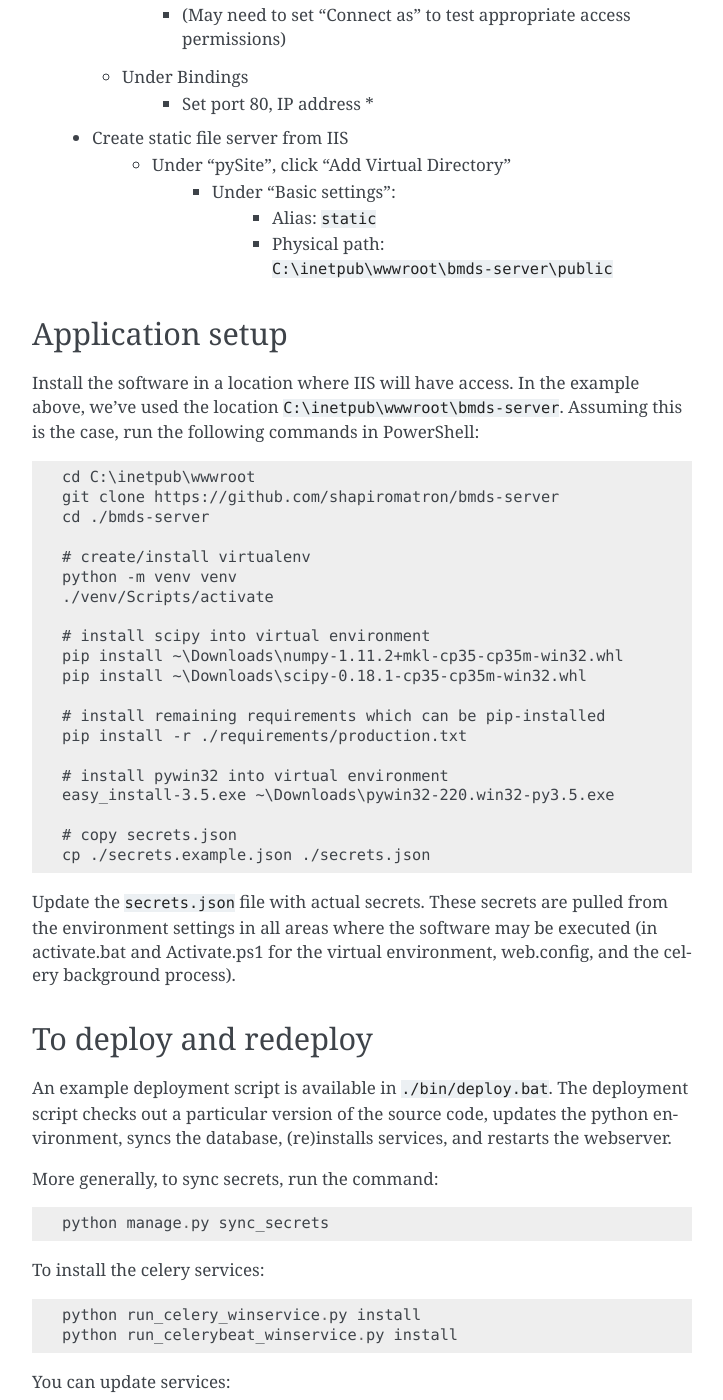
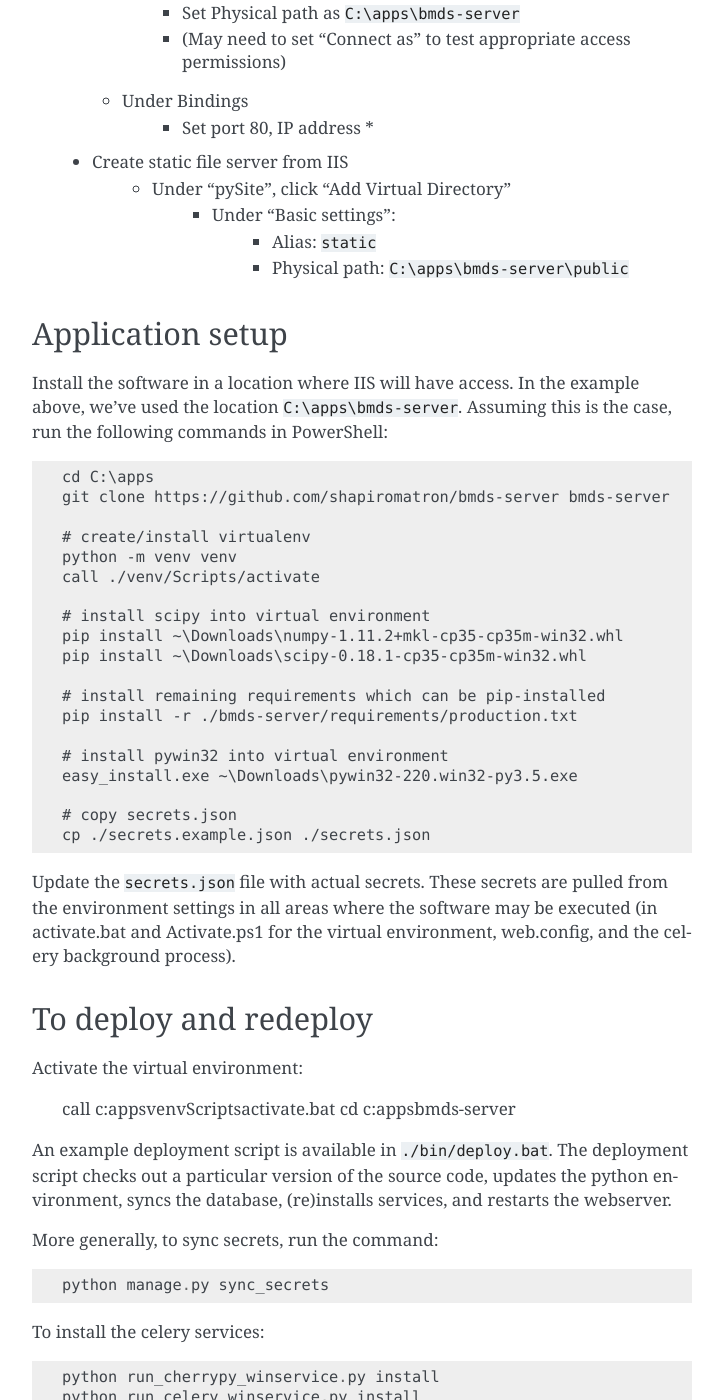
Before and after one commit to shapiromatron/bmds-server, a Sphinx documentation site: the page built from docs/deploying.rst, in a window 1280 px wide and 1400 px high, scrolled down 1721 px. Shown: the whole window, without its empty margins (388-1111 px from the left). Built offline with Sphinx 7.4.7, drawn with Linux system fonts in a browser that asks for light colours; some of the changed text lies outside the part shown.

Commit message:
more setup tweaks

```diff
--- a/docs/deploying.rst
+++ b/docs/deploying.rst
@@ -17,11 +17,12 @@ Installation requirements
 ~~~~~~~~~~~~~~~~~~~~~~~~~
 
 - Python_
-    - v3.5.2 or higher
+    - v3.6.2 or higher
     - Run as an administrator
-        - Don't install in default location (in a user's home), use custom location, ``C:\Python35``
+        - Don't install in default location (in a user's home), use custom location, ``C:\Python36``
         - install launcher for  all users, add to PATH
-    - Enable python to be used (run terminal as administrator):
+        - make sure to install `tcl/tk tkinter` option
+    - Enable python to be used (run Powershell as administrator):
         ``Set-ExecutionPolicy Unrestricted``
     - Download `pywin32`_ library (we will install later in a virtual environment)
     - Download `numpy+MKL`_ and `scipy`_ library (we can't pip-install directly)
@@ -60,7 +61,7 @@ Django web application, as well as serving static files directly.
 
 - Create new site "pySite"
     - Under "Basic Settings"
-        - Set Physical path as ``C:\inetpub\wwwroot\bmds-server``
+        - Set Physical path as ``C:\apps\bmds-server``
         - (May need to set "Connect as" to test appropriate access permissions)
     - Under Bindings
         - Set port 80, IP address *
@@ -69,30 +70,29 @@ Django web application, as well as serving static files directly.
      - Under "pySite", click "Add Virtual Directory"
          - Under "Basic settings":
              - Alias: ``static``
-             - Physical path: ``C:\inetpub\wwwroot\bmds-server\public``
+             - Physical path: ``C:\apps\bmds-server\public``
 
 Application setup
 ~~~~~~~~~~~~~~~~~
 
-Install the software in a location where IIS will have access. In the example above, we've used the location ``C:\inetpub\wwwroot\bmds-server``. Assuming this is the case, run the following commands in PowerShell::
+Install the software in a location where IIS will have access. In the example above, we've used the location ``C:\apps\bmds-server``. Assuming this is the case, run the following commands in PowerShell::
 
-    cd C:\inetpub\wwwroot
-    git clone https://github.com/shapiromatron/bmds-server
-    cd ./bmds-server
+    cd C:\apps
+    git clone https://github.com/shapiromatron/bmds-server bmds-server
 
     # create/install virtualenv
     python -m venv venv
-    ./venv/Scripts/activate
+    call ./venv/Scripts/activate
 
     # install scipy into virtual environment
     pip install ~\Downloads\numpy‑1.11.2+mkl‑cp35‑cp35m‑win32.whl
     pip install ~\Downloads\scipy‑0.18.1‑cp35‑cp35m‑win32.whl
 
     # install remaining requirements which can be pip-installed
-    pip install -r ./requirements/production.txt
+    pip install -r ./bmds-server/requirements/production.txt
 
     # install pywin32 into virtual environment
-    easy_install-3.5.exe ~\Downloads\pywin32-220.win32-py3.5.exe
+    easy_install.exe ~\Downloads\pywin32-220.win32-py3.5.exe
 
     # copy secrets.json
     cp ./secrets.example.json ./secrets.json
@@ -105,6 +105,11 @@ and the celery background process).
 To deploy and redeploy
 ~~~~~~~~~~~~~~~~~~~~~~
 
+Activate the virtual environment:
+
+    call c:\apps\venv\Scripts\activate.bat
+    cd c:\apps\bmds-server
+
 An example deployment script is available in ``./bin/deploy.bat``.  The deployment
 script checks out a particular version of the source code, updates the python
 environment, syncs the database, (re)installs services, and restarts the webserver.
@@ -115,18 +120,35 @@ More generally, to sync secrets, run the command::
 
 To install the celery services::
 
+    python run_cherrypy_winservice.py install
     python run_celery_winservice.py install
     python run_celerybeat_winservice.py install
 
 You can update services::
 
+    python run_cherrypy_winservice.py update
     python run_celery_winservice.py update
     python run_celerybeat_winservice.py update
 
 To remove services::
 
+    python run_cherrypy_winservice.py remove
     python run_celery_winservice.py remove
     python run_celerybeat_winservice.py remove
+
+To check on start service::
+
+    python run_cherrypy_winservice.py start
+    python run_celery_winservice.py start
+    python run_celerybeat_winservice.py start
+
+To check on service status::
+
+    sc query bmds_server
+    sc query bmds_celery
+    sc query bmds_celerybeat
+
+To get services to restart on reboot, modify the settings for the services in the "Service" tab and change the "Startup type" to "Automatic".
 
 Troubleshooting
 ~~~~~~~~~~~~~~~
--- a/run_cherrypy_winservice.py
+++ b/run_cherrypy_winservice.py
@@ -4,7 +4,7 @@ To install service, call (from virtualenv):
     python run_cherrypy_winservice.py install
 
 To un-install service:
-    python run_cherrypy_winservice.py install
+    python run_cherrypy_winservice.py remove
 
 To start service (batch):
     sc start bmds_server
@@ -20,7 +20,7 @@ from windows_services.service import BaseService
 
 
 logging.basicConfig(
-    filename=os.path.join(BaseService.LOGDIR, 'celerybeat_service.log'),
+    filename=os.path.join(BaseService.LOGDIR, 'server_service.log'),
     level=logging.DEBUG,
     format='[%(asctime)-15s: %(levelname)-7.7s] %(message)s'
 )
```
Also changed, not shown: 2 other files.
